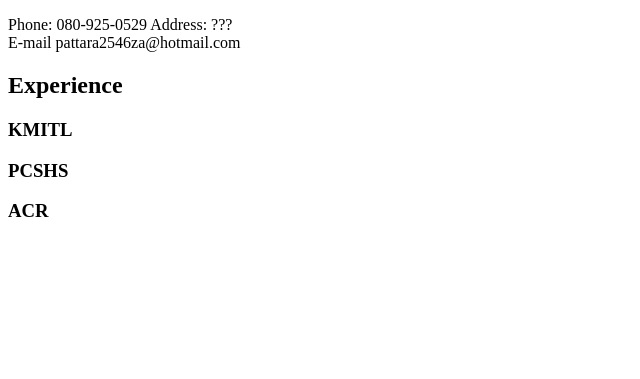
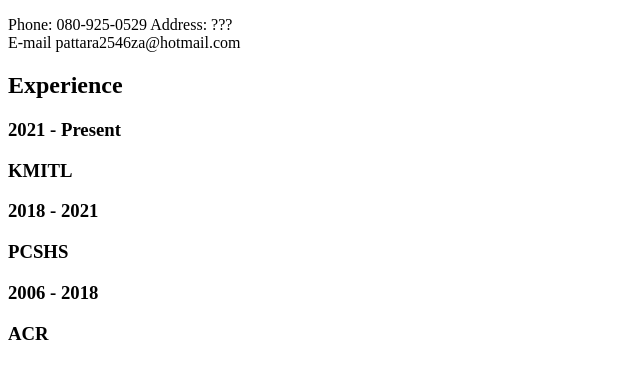
Before and after one commit to Pattara46/pattara46, a plain HTML site: page index.html in a window 1280 px wide. Shown: the part 91-470 px from the top of the page, without its empty margins (0-640 px from the left). Drawn offline with Linux system fonts and the light colour scheme.

Commit message:
StartAddDetail

```diff
--- a/index.html
+++ b/index.html
@@ -4,6 +4,15 @@
 <p>Phone: 080-925-0529 Address: ???<br>E-mail pattara2546za@hotmail.com</p>
 
 <h2>Experience</h2>
-<h3>KMITL</h3>
-<h3>PCSHS</h3>
-<h3>ACR</h3>
+<div>
+    <h3>2021 - Present</h3>
+    <h3>KMITL</h3>
+</div>
+<div>
+    <h3>2018 - 2021</h3>
+    <h3>PCSHS</h3>
+</div>
+<div>
+    <h3>2006 - 2018</h3>
+    <h3>ACR</h3>
+</div>
```
Also changed, not shown: 1 other file.
